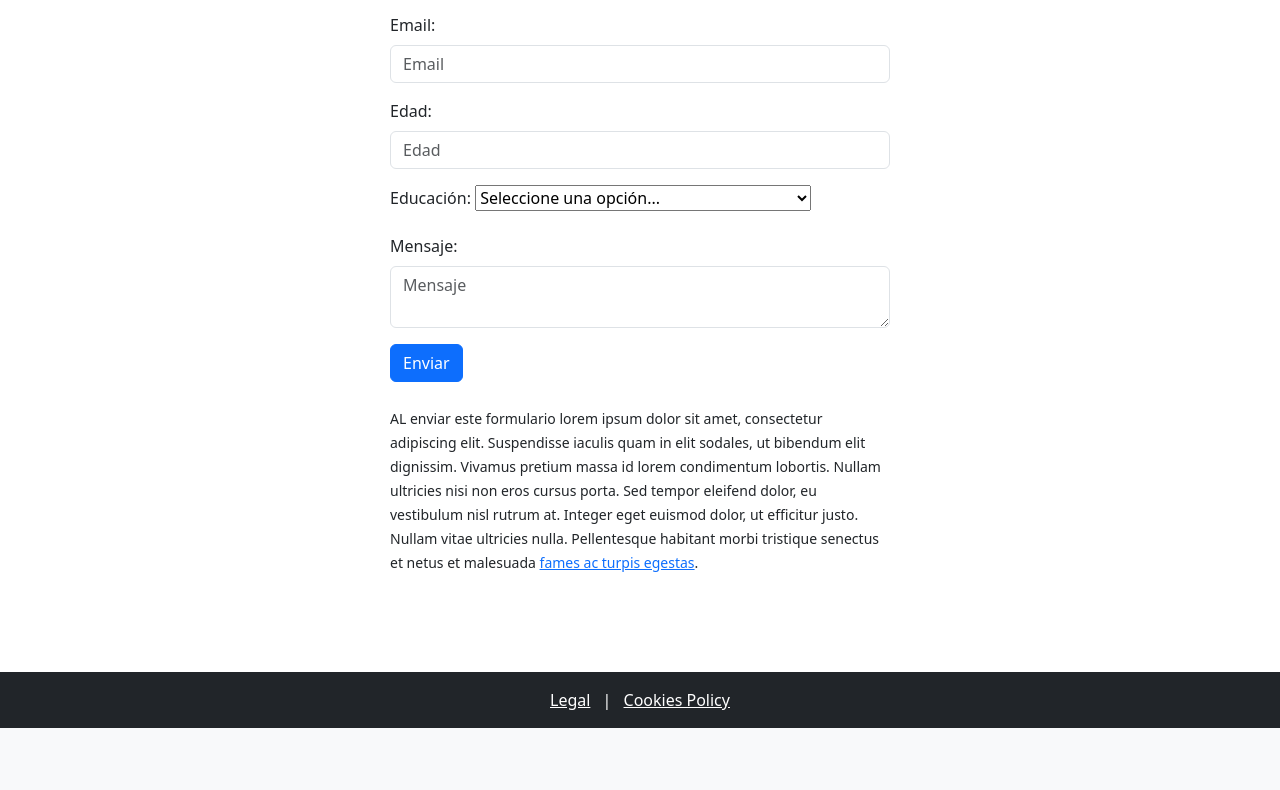
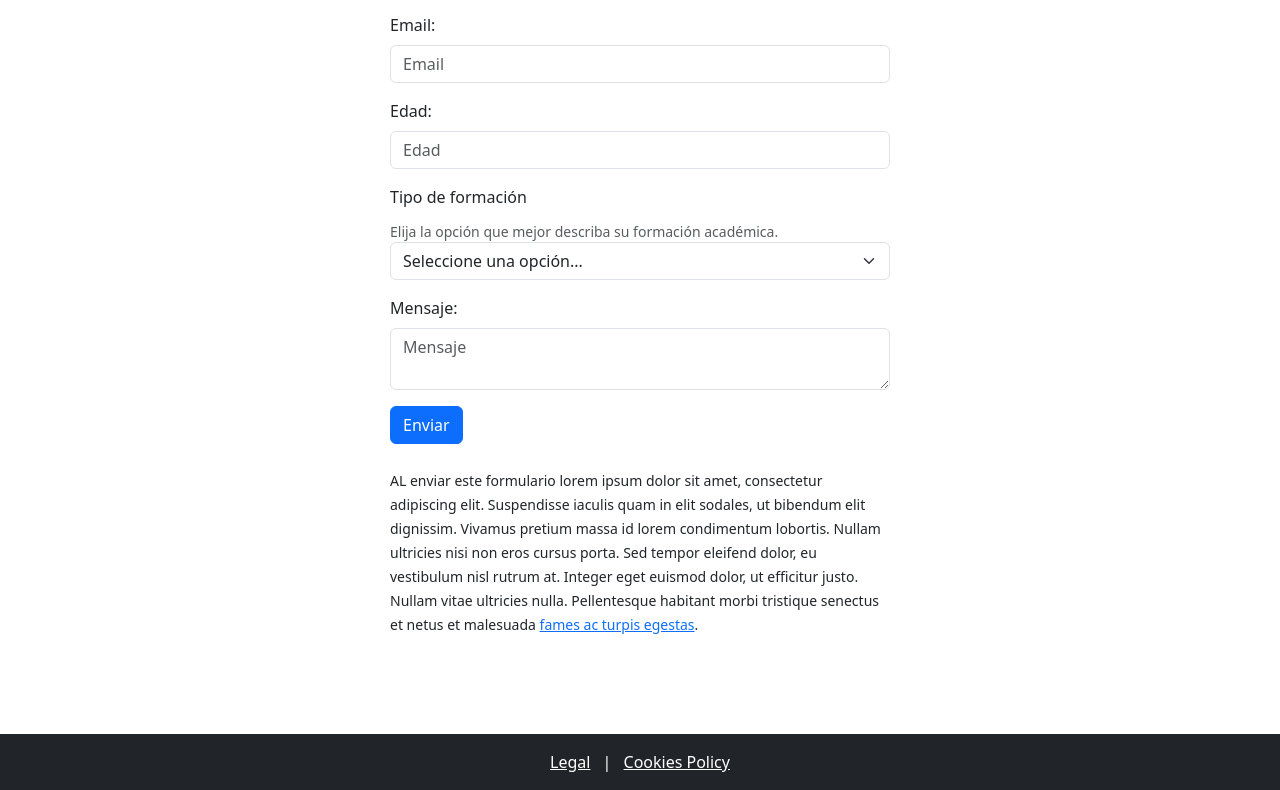
Before and after one commit to GCabreraNttData/accesibility-ok, a plain HTML site: page index.html in a window 1280 px wide. Shown: the part 2943-3733 px from the top of the page. Before the commit the page ends 3671 px from the top, so only its background shows below. Drawn offline with nearby package versions, Linux system fonts and the light colour scheme.

Commit message:
Select bootstrap styles

```diff
--- a/index.html
+++ b/index.html
@@ -199,18 +199,23 @@
                     <input id="edad" type="number" class="form-control" placeholder="Edad">
                 </div>
                 <div class="mb-3">
-                    <label for="education" class="form-label">Educación:</label>
+                    <label for="education" class="form-label">Tipo de formación</label>
+
+                    <!-- Help text: referenced by aria-describedby -->
+                    <div id="educationHelp" class="form-text">Elija la opción que mejor describa su formación académica.</div>
+
+                    <!-- Accessible select with Bootstrap 5 .form-select -->
                     <select
                     id="education"
                     name="education"
+                    class="form-select"
                     required
                     aria-describedby="educationHelp"
                     aria-required="true"
                     >
-                        <!-- Placeholder: not selectable as a valid value -->
+                    <!-- Placeholder: not a valid value -->
                     <option value="" disabled selected hidden>Seleccione una opción...</option>
 
-                        <!-- Grouping helps users (and AT) scan similar options -->
                     <optgroup label="Enseñanza obligatoria y postobligatoria">
                         <option value="educacion-infantil">Educación Infantil</option>
                         <option value="educacion-primaria">Educación Primaria</option>
@@ -237,6 +242,11 @@
                         <option value="otras-formaciones">Otras formaciones</option>
                     </optgroup>
                     </select>
+
+                    <!-- Bootstrap invalid feedback (hidden by default) -->
+                    <div id="educationError" class="invalid-feedback">
+                    Por favor, seleccione su tipo de formación.
+                    </div>
                 </div>
                 <div class="mb-3">
                     <label for="mensaje" class="form-label">Mensaje:</label>
```
Lines whose indentation alone changed are shown as unchanged.
